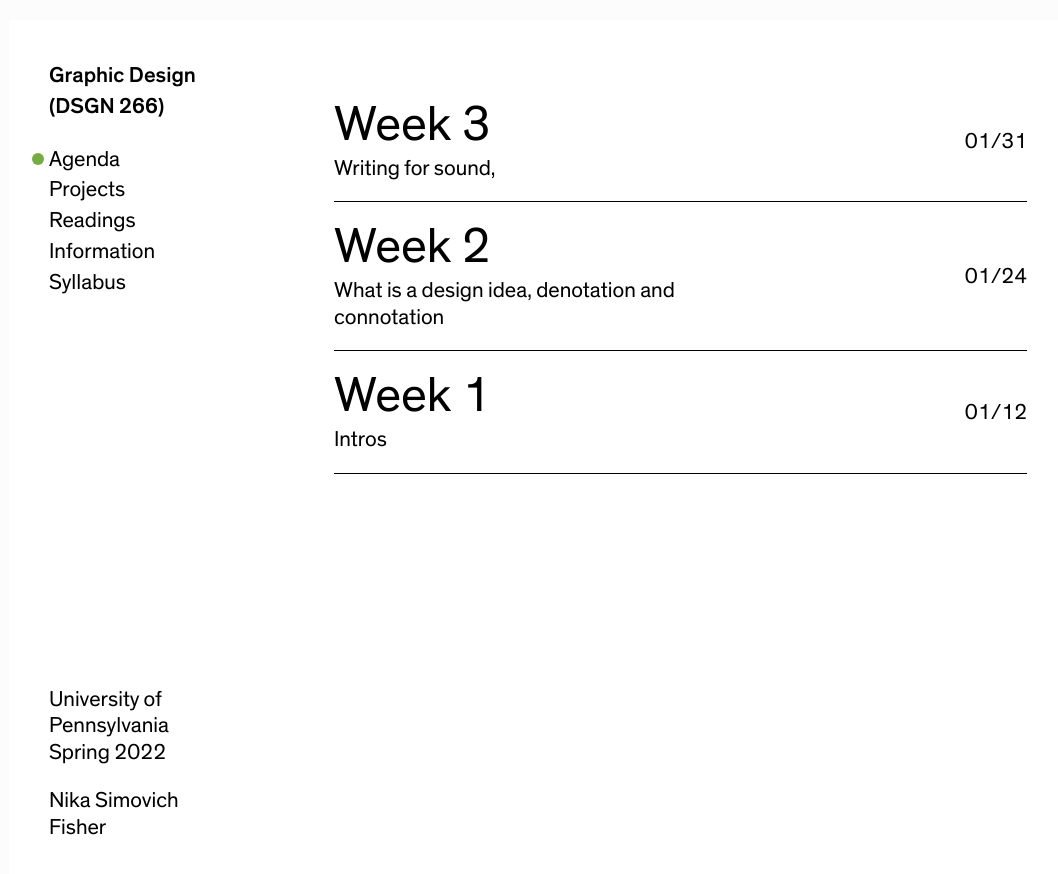
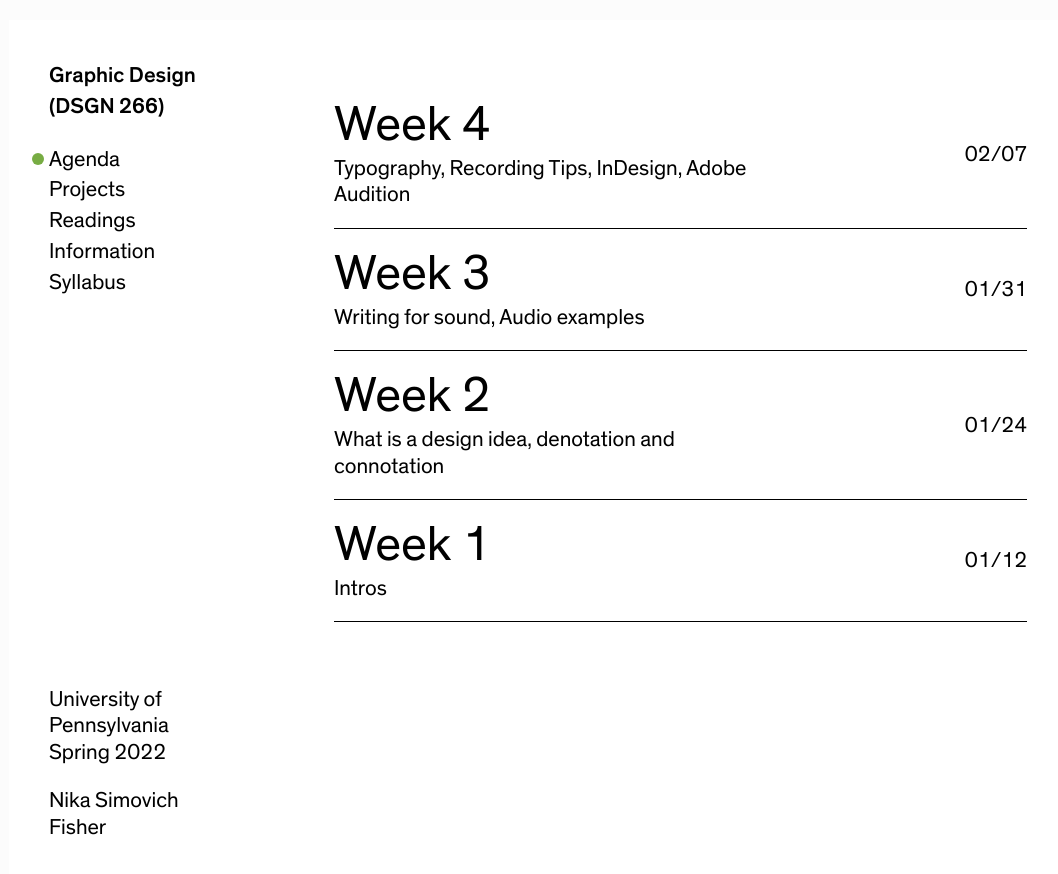
Before and after one commit to nikasimovich/gds22, a Jekyll site: the page built from agenda.html, in a window 1280 px wide. Shown: the top 874 px of the page, without its empty margins (11-1069 px from the left). Built offline with Jekyll 4.4.1, drawn with Linux system fonts in a browser that asks for light colours.

Commit message:
Add agenda

```diff
--- a/_agendas/week-3.md
+++ b/_agendas/week-3.md
@@ -2,7 +2,7 @@
 title:            Week 3
 start_date:       2020-01-26 00:00:00 -0500
 date_range:       01/31
-summary: Writing for sound,
+summary: Writing for sound, Audio examples
 ---
 
 ### Monday, In Person
--- /dev/null
+++ b/_agendas/week-4.md
@@ -0,0 +1,20 @@
+---
+title:            Week 4
+start_date:       2020-01-26 00:00:00 -0500
+date_range:       02/07
+summary: Typography, Recording Tips, InDesign, Adobe Audition
+---
+
+### Monday, In Person
+
+- [Zoom link](https://zoom.us/j/7047994536?pwd=RThBZ0oyWHd5M2RZcmFNQUVwUFJHUT09) for anyone who is not able to attend in person.
+- [Today&rsquo;s Notes](https://paper.dropbox.com/doc/Penn-Graphic-Design-Week-4-Typography-and-Recording--Bbfhn7SqwzHpfT3p7uE9rQEPAQ-3bsN83AM5tdeeIxHme5X0)
+- Typography discussion
+- InDesign work session
+- Audition work session
+
+### Homework
+- Bring in a complete draft of your project. Please include three options for the typeset card, and a rough cut of your audio file. Project is due in 2 weeks.
+
+
+---
```
